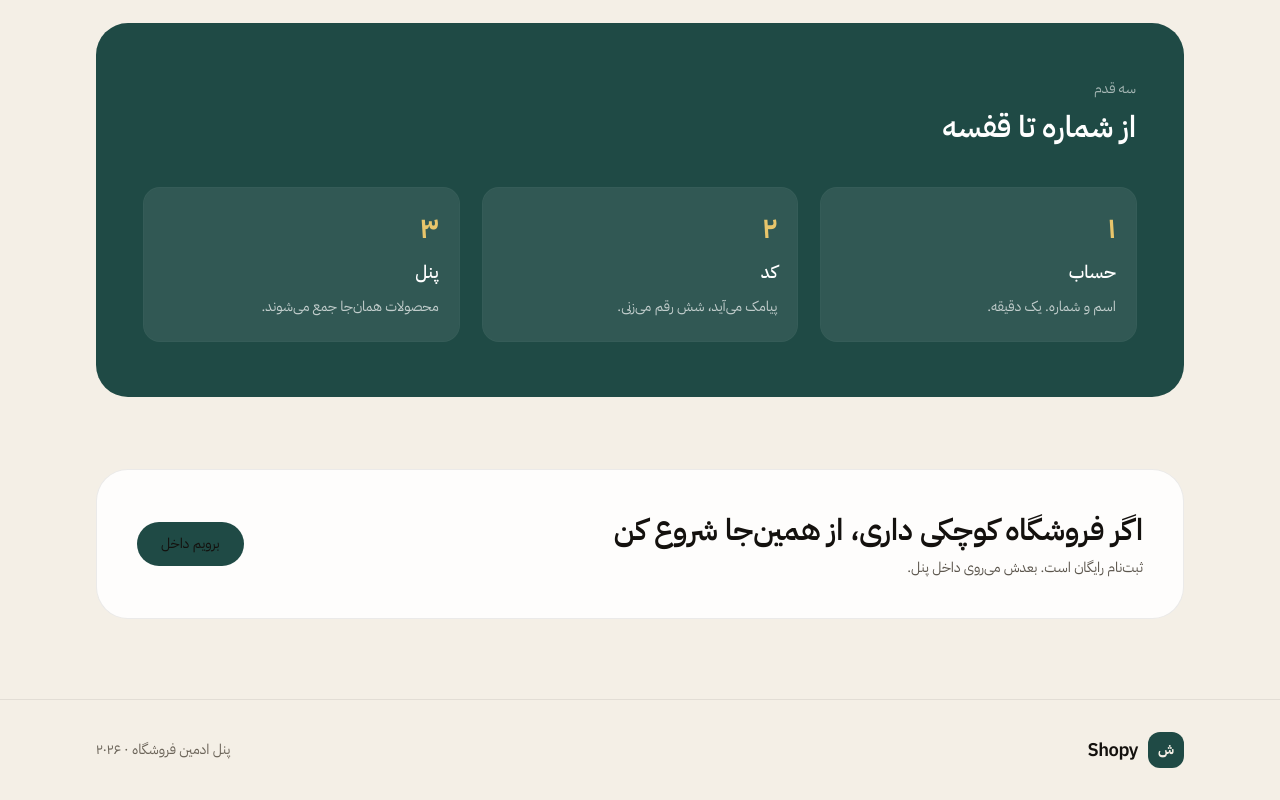
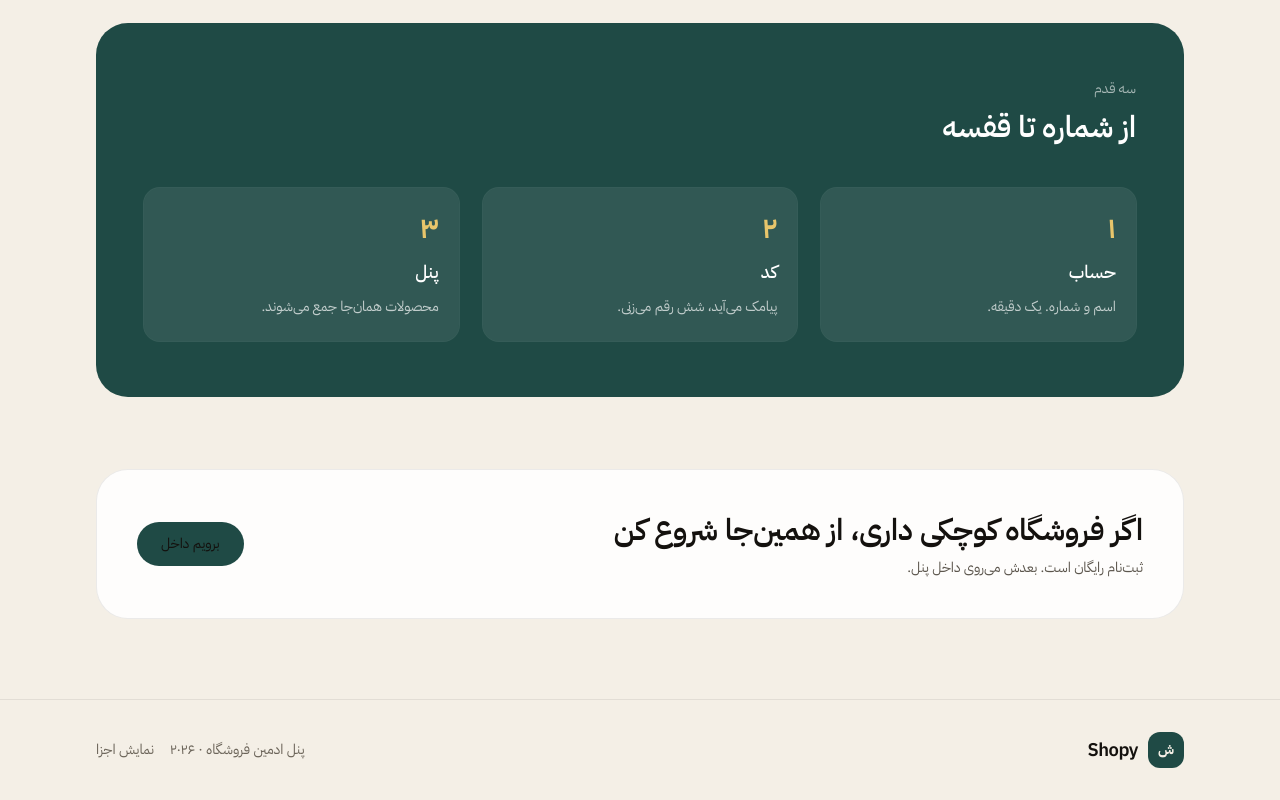
Before and after one commit to selengr/cv, a Next.js app: page / in a window 1280 px wide. Shown: the part 1447-2247 px from the top of the page. Built offline with nearby package versions, Linux system fonts and the light colour scheme; a web font is replaced by a local one.

Commit message:
wire register/login to local storage so auth works without a backend

```diff
--- a/src/components/landing/landingPage.tsx
+++ b/src/components/landing/landingPage.tsx
@@ -222,7 +222,12 @@ export default function LandingPage() {
       <footer className="border-t border-[#14110e]/8">
         <div className="mx-auto flex max-w-6xl flex-col items-start justify-between gap-4 px-5 py-8 sm:flex-row sm:items-center sm:px-8">
           <Logo />
-          <p className="text-sm text-[#6b6459]">پنل ادمین فروشگاه · ۲۰۲۶</p>
+          <div className="flex items-center gap-4 text-sm text-[#6b6459]">
+            <p>پنل ادمین فروشگاه · ۲۰۲۶</p>
+            <Link href="/test" className="text-[#1f4a45] hover:underline">
+              نمایش اجزا
+            </Link>
+          </div>
         </div>
       </footer>
     </div>
--- a/src/components/test/projectShowcase.tsx
+++ b/src/components/test/projectShowcase.tsx
@@ -120,7 +120,9 @@ export default function ProjectShowcase() {
               >
                 <p className="font-display font-semibold">{item.title}</p>
                 <p className="mt-1 text-sm text-[#6b6459]">{item.body}</p>
-                <p className="mt-2 dir-ltr text-left text-xs text-[#1f4a45]">{item.href}</p>
+                <p dir="ltr" className="mt-2 text-left text-xs text-[#1f4a45]">
+                  {item.href}
+                </p>
               </Link>
             ))}
           </div>
```
